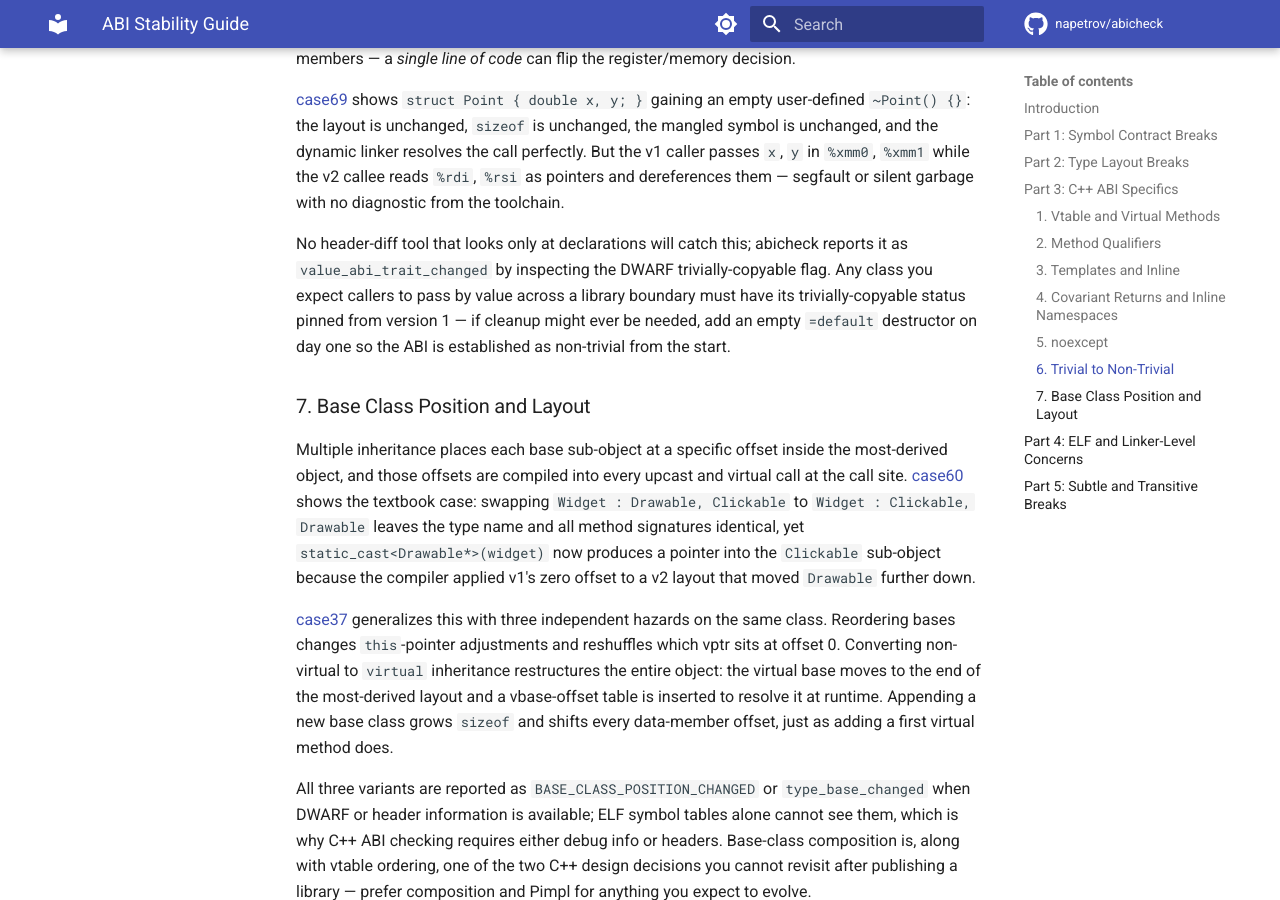
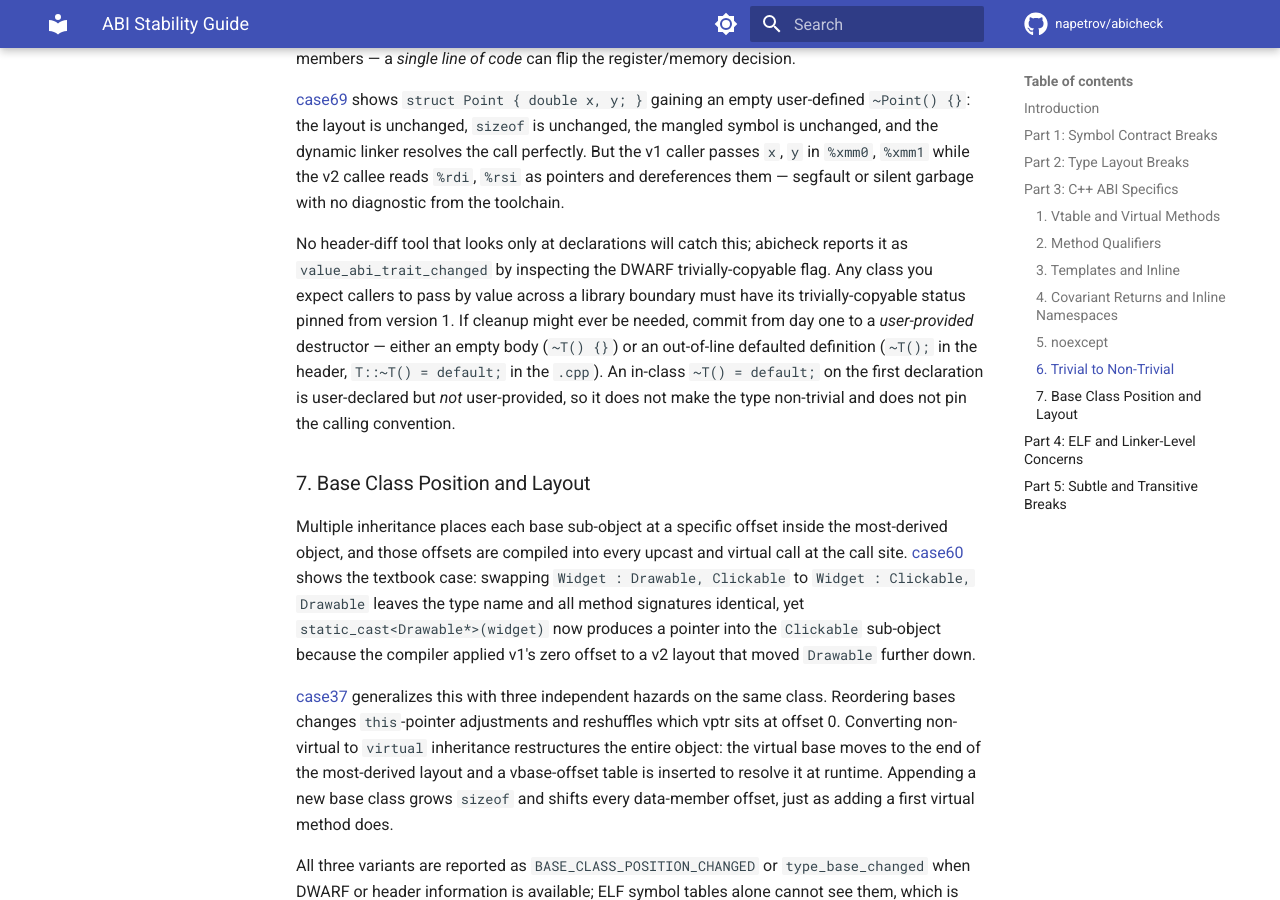
Before and after one commit to napetrov/abicheck, an MkDocs documentation site: the page built from docs/concepts/abi-stability-guide.md, in a window 1280 px wide and 900 px high, scrolled down 4461 px. Built offline with MkDocs 1.6.1 and Material for MkDocs 9.7.7, drawn with Linux system fonts in a browser that asks for light colours; comment, search, counter and statistics services are not loaded.

Commit message:
docs: correct non-trivial destructor guidance in Part 3
Codex review (#233) flagged that "add an empty `=default` destructor on
day one" does NOT pin a type as non-trivially-copyable. Per
[dcl.fct.def.default], an explicitly-defaulted special member function
on its first declaration is user-declared but not user-provided, and
trivially-copyable depends on "user-provided" (not "user-declared")
copy/move/destructor. So `~T() = default;` in-class keeps T trivially
copyable.

Replace the advice with the two constructions that do establish a
user-provided destructor: an empty body (`~T() {}`) or an out-of-line
defaulted definition. Also explicitly note the in-class-defaulted case
as the anti-pattern.

```diff
--- a/docs/concepts/abi-stability-guide.md
+++ b/docs/concepts/abi-stability-guide.md
@@ -66,7 +66,7 @@ The System V AMD64 calling convention — and its equivalents on other Itanium-A
 
 [case69](../../examples/case69_trivial_to_nontrivial/README.md) shows `struct Point { double x, y; }` gaining an empty user-defined `~Point() {}`: the layout is unchanged, `sizeof` is unchanged, the mangled symbol is unchanged, and the dynamic linker resolves the call perfectly. But the v1 caller passes `x`, `y` in `%xmm0`, `%xmm1` while the v2 callee reads `%rdi`, `%rsi` as pointers and dereferences them — segfault or silent garbage with no diagnostic from the toolchain.
 
-No header-diff tool that looks only at declarations will catch this; abicheck reports it as `value_abi_trait_changed` by inspecting the DWARF trivially-copyable flag. Any class you expect callers to pass by value across a library boundary must have its trivially-copyable status pinned from version 1 — if cleanup might ever be needed, add an empty `=default` destructor on day one so the ABI is established as non-trivial from the start.
+No header-diff tool that looks only at declarations will catch this; abicheck reports it as `value_abi_trait_changed` by inspecting the DWARF trivially-copyable flag. Any class you expect callers to pass by value across a library boundary must have its trivially-copyable status pinned from version 1. If cleanup might ever be needed, commit from day one to a *user-provided* destructor — either an empty body (`~T() {}`) or an out-of-line defaulted definition (`~T();` in the header, `T::~T() = default;` in the `.cpp`). An in-class `~T() = default;` on the first declaration is user-declared but *not* user-provided, so it does not make the type non-trivial and does not pin the calling convention.
 
 ### 7. Base Class Position and Layout
 
```
